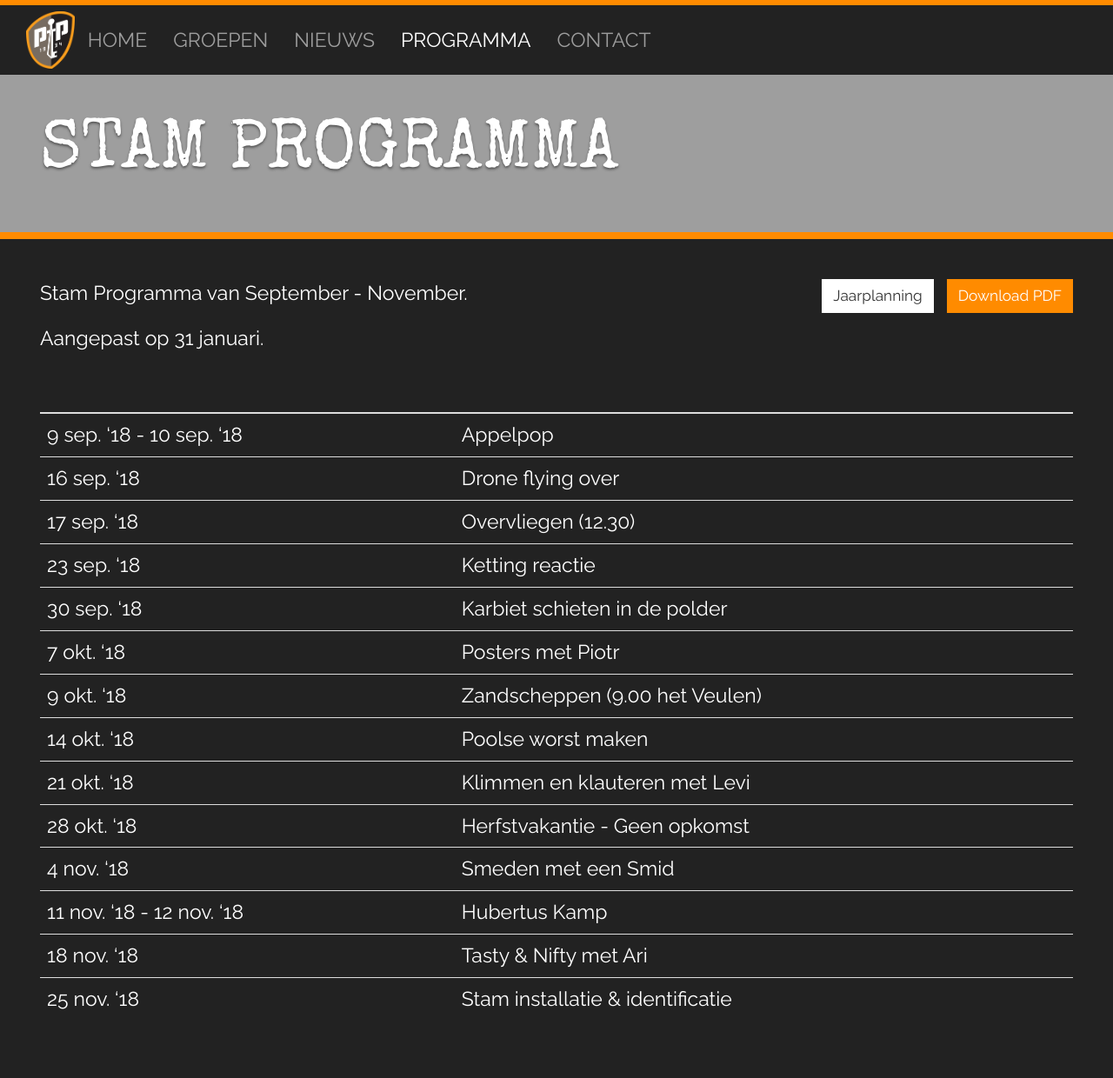
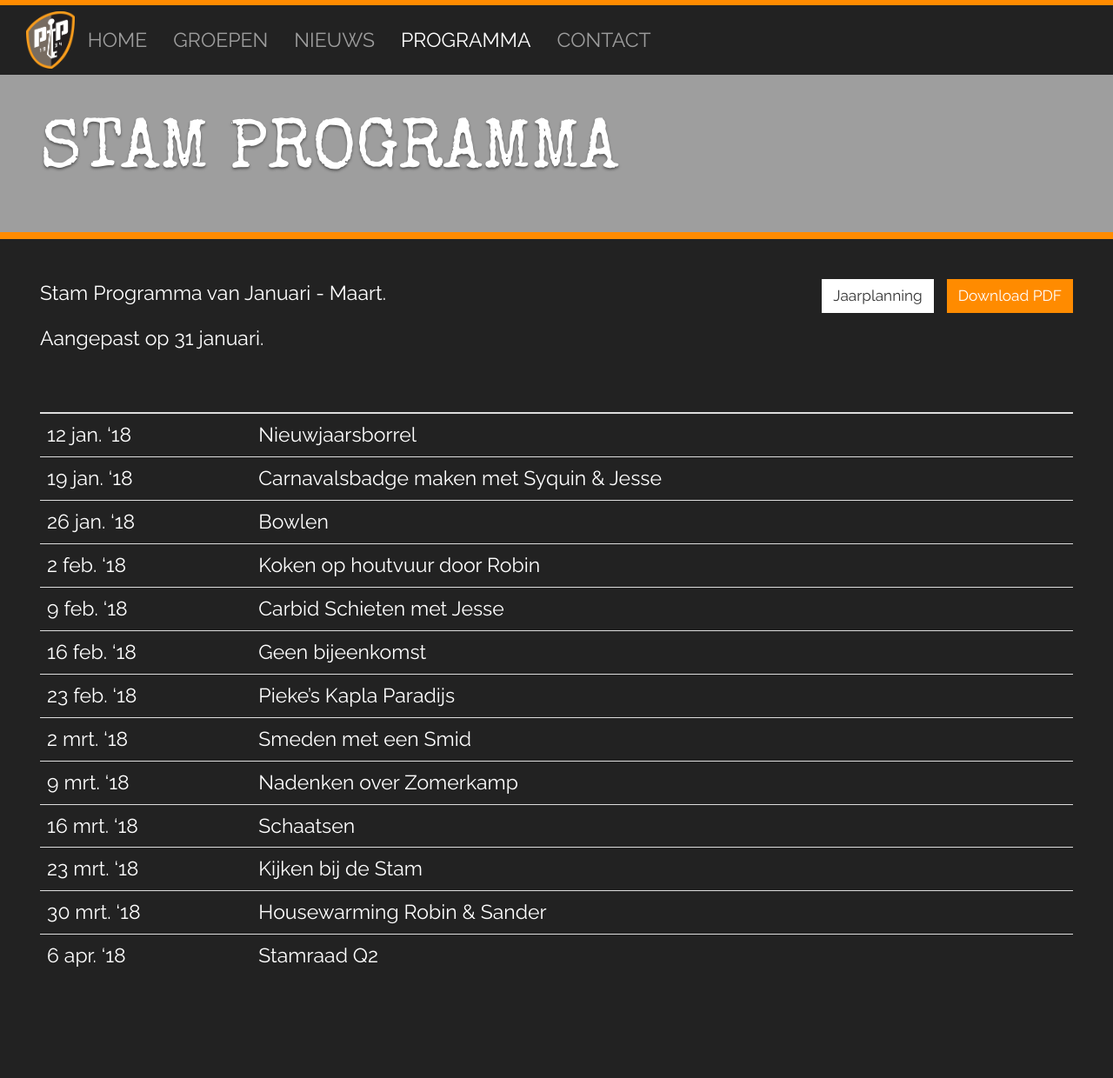
Before and after one commit to nognooitmeegemaakt/website, a Jekyll site: the page built from _agenda/stam.md, in a window 1280 px wide. Shown: the whole page at 87% size. Built offline with Jekyll 4.4.1, drawn with Linux system fonts in a browser that asks for light colours; some web fonts are replaced; after the commit the page ends 1190 px from its top, so only the background shows below that.

Commit message:
Update stam.md Agenda through CMS
By Sander Laarhoven (::ffff:127.0.0.1)

```diff
--- a/_agenda/stam.md
+++ b/_agenda/stam.md
@@ -6,26 +6,25 @@ agenda: stam
 footer: ""
 ---
 
-Stam Programma van September - November.
+Stam Programma van Januari - Maart.
 
 Aangepast op 31 januari.
 
 | | |
 |---|---|
-| 9 sep. '18 - 10 sep. '18 | Appelpop |
-| 16 sep. '18 | Drone flying over |
-| 17 sep. '18 | Overvliegen (12.30) |
-| 23 sep. '18 | Ketting reactie |
-| 30 sep. '18 | Karbiet schieten in de polder |
-| 7 okt. '18 | Posters met Piotr |
-| 9 okt. '18 | Zandscheppen (9.00 het Veulen) |
-| 14 okt. '18 | Poolse worst maken |
-| 21 okt. '18 | Klimmen en klauteren met Levi |
-| 28 okt. '18 | Herfstvakantie - Geen opkomst |
-| 4 nov. '18 | Smeden met een Smid |
-| 11 nov. '18 - 12 nov. '18 | Hubertus Kamp |
-| 18 nov. '18 | Tasty & Nifty met Ari |
-| 25 nov. '18 | Stam installatie & identificatie |
+| 12 jan. '18 | Nieuwjaarsborrel |
+| 19 jan. '18 | Carnavalsbadge maken met Syquin & Jesse |
+| 26 jan. '18 | Bowlen |
+| 2 feb. '18 | Koken op houtvuur door Robin |
+| 9 feb. '18 | Carbid Schieten met Jesse |
+| 16 feb. '18 | Geen bijeenkomst |
+| 23 feb. '18 | Pieke's Kapla Paradijs |
+| 2 mrt. '18 | Smeden met een Smid |
+| 9 mrt. '18 | Nadenken over Zomerkamp |
+| 16 mrt. '18 | Schaatsen |
+| 23 mrt. '18 | Kijken bij de Stam |
+| 30 mrt. '18 | Housewarming Robin & Sander |
+| 6 apr. '18 | Stamraad Q2 |
 {: .table :}
 
 {{ page.footer }}
```
